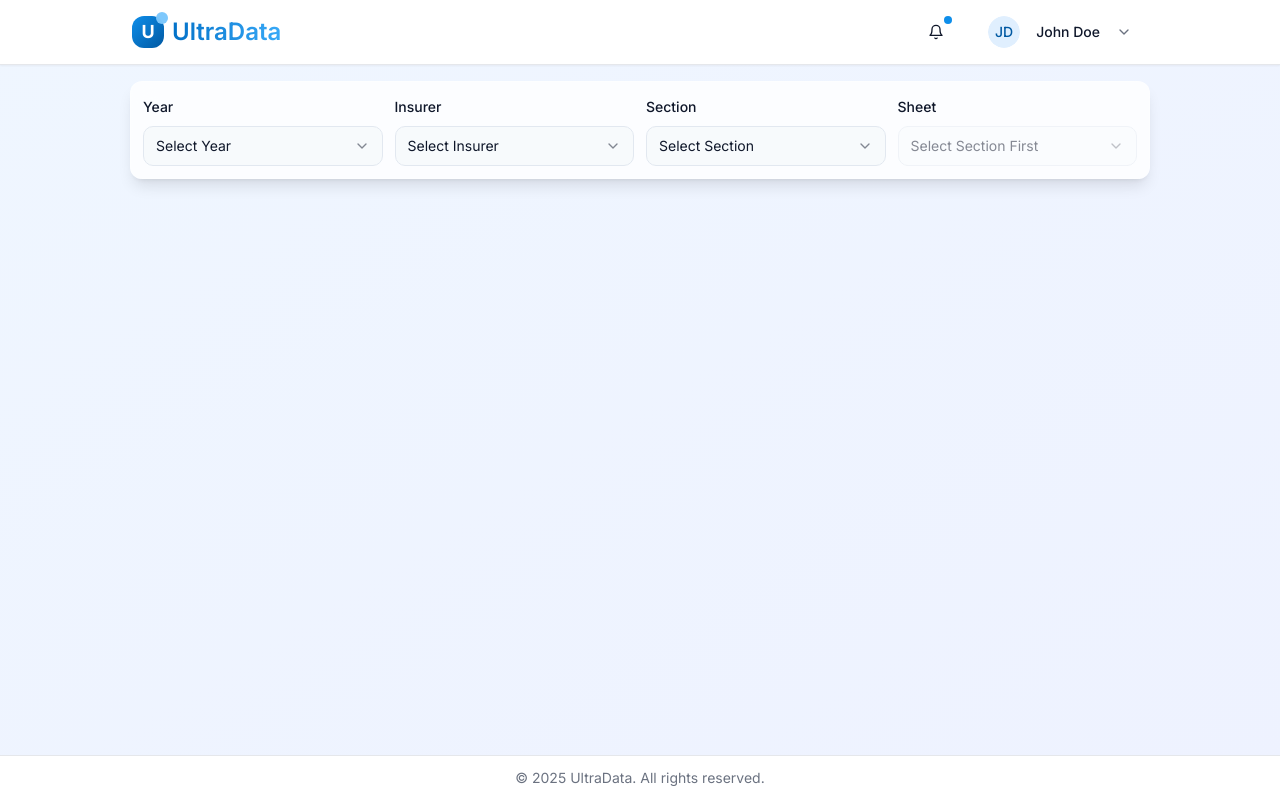
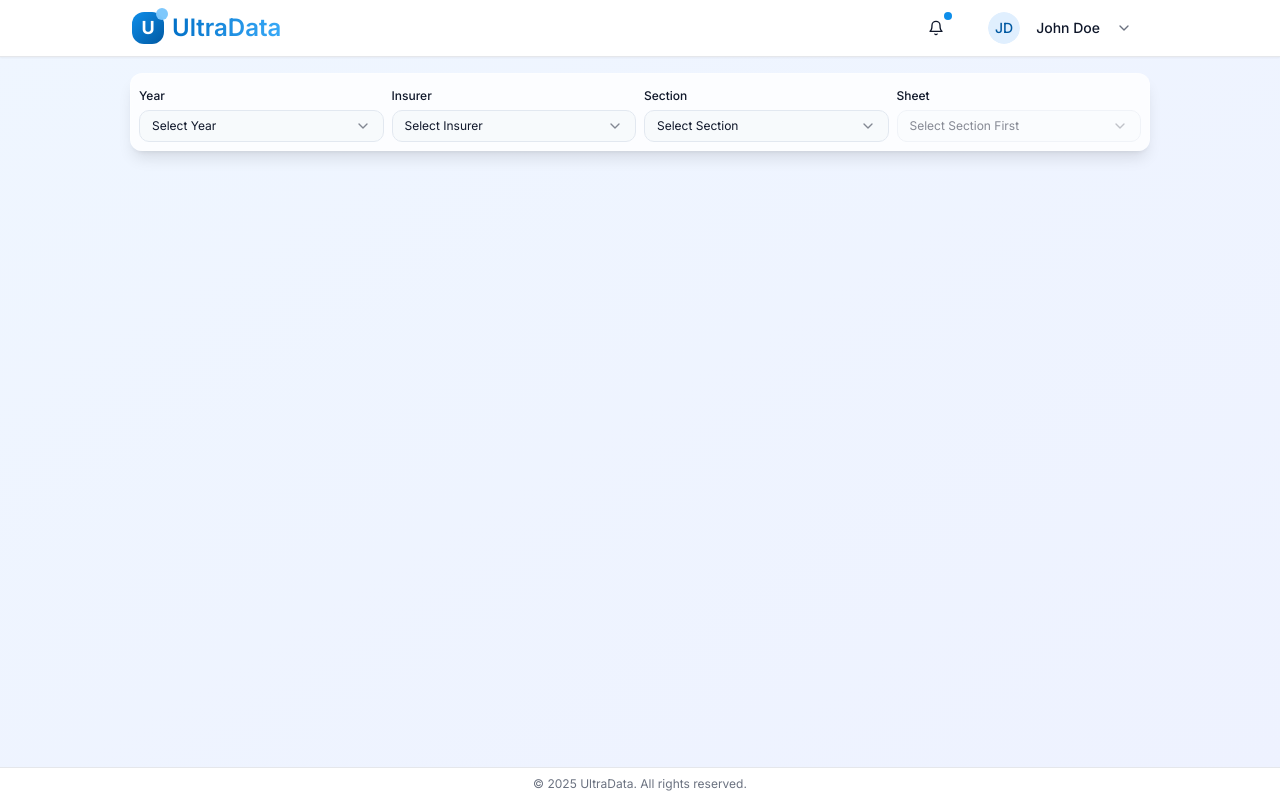
Before and after one commit to SaketRane/ultradata_front_end, a React (Vite) app: page /dashboard in a window 1280 px wide. Built offline with nearby package versions, Linux system fonts and the light colour scheme.

Commit message:
Reduce dropdown text and height
Reduced the text size and height of the four dropdown sections on the dashboard.

```diff
--- a/src/App.css
+++ b/src/App.css
@@ -66,3 +66,18 @@
   font-size: 0.7rem;
   line-height: 0.9rem;
 }
+
+/* Compact dropdowns */
+.compact-dropdown .select-trigger {
+  height: 2rem; /* Reduce height of trigger */
+}
+
+.compact-dropdown label {
+  font-size: 0.7rem;
+  margin-bottom: 0.2rem;
+}
+
+.compact-dropdown .space-y-2 {
+  margin-top: 0.25rem;
+  margin-bottom: 0.25rem;
+}
--- a/src/pages/Dashboard.tsx
+++ b/src/pages/Dashboard.tsx
@@ -1,4 +1,3 @@
-
 import React, { useEffect, useState } from "react";
 import { Button } from "@/components/ui/button";
 import Logo from "@/components/Logo";
@@ -183,7 +182,7 @@ const Dashboard: React.FC = () => {
   return (
     <div className="min-h-screen bg-gradient-to-br from-blue-50 to-indigo-50 flex flex-col">
       <header className="bg-white border-b border-gray-200 sticky top-0 z-10 shadow-sm">
-        <div className="container mx-auto py-3 px-1">
+        <div className="container mx-auto py-2 px-1">
           <div className="flex items-center justify-between">
             <Logo size="md" />
 
@@ -232,14 +231,14 @@ const Dashboard: React.FC = () => {
       </header>
 
       <main className="flex-1 container mx-auto py-4 px-0.5 page-transition data-container">
-        <section className="mb-4 w-full mx-auto">
+        <section className="mb-3 w-full mx-auto">
           <Card className="shadow-lg glass w-full">
-            <CardContent className="p-3">
-              <div className="grid grid-cols-1 md:grid-cols-2 lg:grid-cols-4 gap-3 dropdown-data">
-                <div className="space-y-2">
-                  <label className="text-sm font-medium">Year</label>
+            <CardContent className="p-2">
+              <div className="grid grid-cols-1 md:grid-cols-2 lg:grid-cols-4 gap-2 dropdown-data compact-dropdown">
+                <div className="space-y-1">
+                  <label className="text-xs font-medium">Year</label>
                   <Select value={year} onValueChange={setYear}>
-                    <SelectTrigger className="w-full">
+                    <SelectTrigger className="w-full h-8 text-xs">
                       <SelectValue placeholder="Select Year" />
                     </SelectTrigger>
                     <SelectContent className="z-50 bg-white/95 backdrop-blur-sm border-border dropdown-data" position="popper">
@@ -259,33 +258,33 @@ const Dashboard: React.FC = () => {
                   </Select>
                 </div>
 
-                <div className="space-y-2">
-                  <label className="text-sm font-medium">Insurer</label>
+                <div className="space-y-1">
+                  <label className="text-xs font-medium">Insurer</label>
                   <Select
                     value={insurer}
                     onValueChange={handleInsurerChange}
                     onOpenChange={handleInsurerOpenChange}
                   >
-                    <SelectTrigger className="w-full">
+                    <SelectTrigger className="w-full h-8 text-xs">
                       <SelectValue placeholder="Select Insurer" />
                     </SelectTrigger>
                     <SelectContent
                       className="z-50 bg-white/95 backdrop-blur-sm border-border max-h-[300px] dropdown-data"
                       position="popper"
                     >
-                      <div className="px-3 py-2 sticky top-0 bg-white z-10 border-b">
+                      <div className="px-3 py-1 sticky top-0 bg-white z-10 border-b">
                         <div className="relative">
-                          <Search className="absolute left-2 top-2.5 h-4 w-4 text-muted-foreground" />
+                          <Search className="absolute left-2 top-1.5 h-3 w-3 text-muted-foreground" />
                           <Input
                             placeholder="Search insurers..."
                             value={insurerSearchTerm}
                             onChange={(e) => setInsurerSearchTerm(e.target.value)}
-                            className="pl-8 h-9"
+                            className="pl-7 h-7 text-xs"
                           />
                         </div>
                       </div>
                       <SelectGroup>
-                        <SelectLabel className="px-3 pt-2">Insurers</SelectLabel>
+                        <SelectLabel className="px-3 pt-1">Insurers</SelectLabel>
                         {filteredInsurers.length > 0 ? (
                           filteredInsurers.map((ins) => (
                             <SelectItem key={ins.code} value={ins.name}>
@@ -293,7 +292,7 @@ const Dashboard: React.FC = () => {
                             </SelectItem>
                           ))
                         ) : (
-                          <div className="px-3 py-2 text-sm text-muted-foreground">
+                          <div className="px-3 py-1 text-xs text-muted-foreground">
                             No insurers found
                           </div>
                         )}
@@ -302,10 +301,10 @@ const Dashboard: React.FC = () => {
                   </Select>
                 </div>
 
-                <div className="space-y-2">
-                  <label className="text-sm font-medium">Section</label>
+                <div className="space-y-1">
+                  <label className="text-xs font-medium">Section</label>
                   <Select value={section} onValueChange={handleSectionChange}>
-                    <SelectTrigger className="w-full">
+                    <SelectTrigger className="w-full h-8 text-xs">
                       <SelectValue placeholder="Select Section" />
                     </SelectTrigger>
                     <SelectContent className="z-50 bg-white/95 backdrop-blur-sm border-border dropdown-data" position="popper">
@@ -321,14 +320,14 @@ const Dashboard: React.FC = () => {
                   </Select>
                 </div>
 
-                <div className="space-y-2">
-                  <label className="text-sm font-medium">Sheet</label>
+                <div className="space-y-1">
+                  <label className="text-xs font-medium">Sheet</label>
                   <Select
                     value={sheet}
                     onValueChange={handleSheetChange}
                     disabled={!section}
                   >
-                    <SelectTrigger className="w-full">
+                    <SelectTrigger className="w-full h-8 text-xs">
                       <SelectValue placeholder={!section ? "Select Section First" : "Select Sheet"} />
                     </SelectTrigger>
                     <SelectContent className="z-50 bg-white/95 backdrop-blur-sm border-border dropdown-data" position="popper">
@@ -341,7 +340,7 @@ const Dashboard: React.FC = () => {
                             </SelectItem>
                           ))
                         ) : (
-                          <div className="px-3 py-2 text-sm text-muted-foreground">
+                          <div className="px-3 py-1 text-xs text-muted-foreground">
                             Please select a section first
                           </div>
                         )}
@@ -366,8 +365,8 @@ const Dashboard: React.FC = () => {
         )}
       </main>
 
-      <footer className="bg-white border-t border-gray-200 py-3">
-        <div className="container mx-auto px-1 text-center text-sm text-gray-500">
+      <footer className="bg-white border-t border-gray-200 py-2">
+        <div className="container mx-auto px-1 text-center text-xs text-gray-500">
           <p>© {new Date().getFullYear()} UltraData. All rights reserved.</p>
         </div>
       </footer>
```
